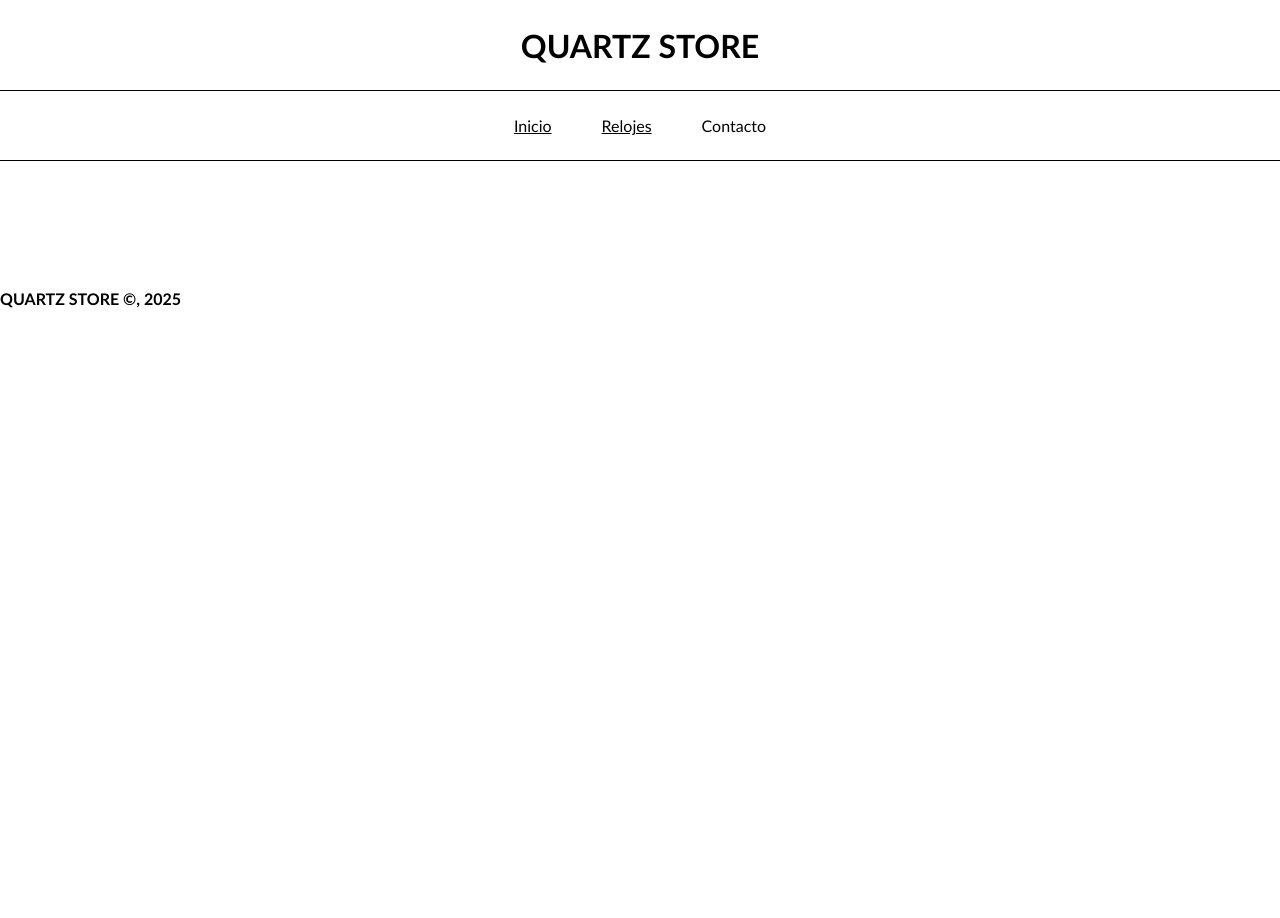
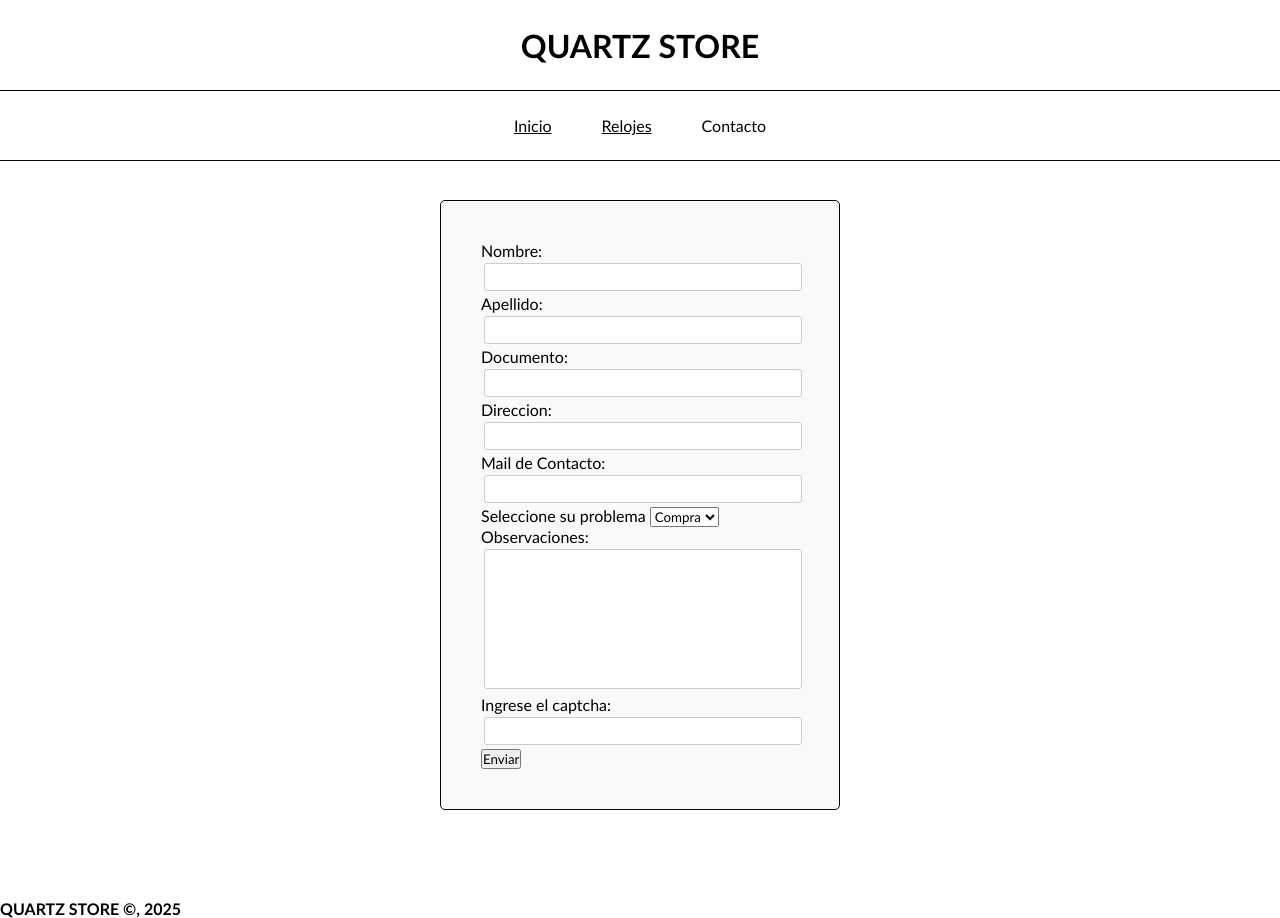
Before and after one commit to nachos101/tp-web, a plain HTML site: page pages/paginaContacto.html in a window 1280 px wide. Before the commit the page ends 800 px from the top, so only its background shows below. Drawn offline with Linux system fonts and the light colour scheme.

Commit message:
added form

```diff
--- a/css/layout.css
+++ b/css/layout.css
@@ -52,6 +52,11 @@ a{
     padding: 10px;
 }
 
+.wet{
+    display: flex;
+    justify-content: center;
+}
+
 .contPrincipal img {
     width: 100%;
     height: auto;
@@ -84,3 +89,55 @@ table, td, tr{
 .footer{
     padding-top: 7%;
 }
+
+.formulario {
+    display: grid;
+    grid-column: auto;
+    gap: 20px;
+    width: 400px;
+    padding: 40px;
+    border: 1px solid #070404;
+    border-radius: 5px;
+    background-color: #f9f9f9;
+}
+
+.formulario label {
+    text-align: right;
+    padding-right: 10px;
+    white-space: nowrap;
+}
+
+.formulario textarea {
+    width: 100%;
+    padding: 5px;
+    border: 1px solid #ccc;
+    border-radius: 3px;
+}
+
+.formulario input,
+.formulario textarea {
+    width: 100%;
+    padding: 5px;
+    border: 1px solid #ccc;
+    border-radius: 3px;
+    margin: 3px;
+}
+
+input[type="text"]:focus{
+    border: 2px solid blue;
+    background-color: #f9f9f9;
+    outline: none;
+    box-shadow: 0 0 5px red;
+}
+
+textarea:focus{
+    background-color: beige;
+    border: 2px solid green;
+    outline: none;
+    box-shadow: 0 0 5px red;
+}
+
+.formulario textarea {
+    grid-column: span 2;
+    resize: none;
+}
--- a/pages/paginaContacto.html
+++ b/pages/paginaContacto.html
@@ -16,7 +16,27 @@
             <li> <a href="paginaRelojes.html">Relojes <a> </li>
             <li> <a>Contacto</a> </li>
         </ul>
-        <div>
+        <div class="wet">
+            <div class="formulario">
+                <form>
+                    <label for="Nombre">Nombre:</label><input id="Nombre" type="text" name="Nombre" value=""/>
+                    <label for="Apellido">Apellido:</label><input id="Apellido" type="text" name="Apellido" value=""/>
+                    <label for="Documento">Documento:</label><input id="Documento" type="text" name="Documento" maxlength="8" value=""/>
+                    <label for="Direccion">Direccion:</label><input id="Direccion" type="text" name="Direccion" value=""/>
+                    <label for="email">Mail de Contacto:</label><input id="email" type="text" name="email" value=""/>
+                    <label> Seleccione su problema
+                    <select class="opciones" name="motivo" id="mot">
+                        <option value="Compra">Compra</option>
+                        <option value="Pago">Pago</option>
+                        <option value="Envio">Envio</option>
+                    </select>
+                    </label>
+                    <label for="observaciones">Observaciones:</label><textarea name="Observaciones" rows="8" cols="40"></textarea>
+                    <label id="captcha"></label>
+                    <label>Ingrese el captcha:</label><input id="textCaptcha" type="text" name="captcha" value=""/>
+                    <button class="boton" id="Enviar">Enviar</button>
+                </form>
+            </div>
         </div>
     </div>
     <div class="footer">
```
